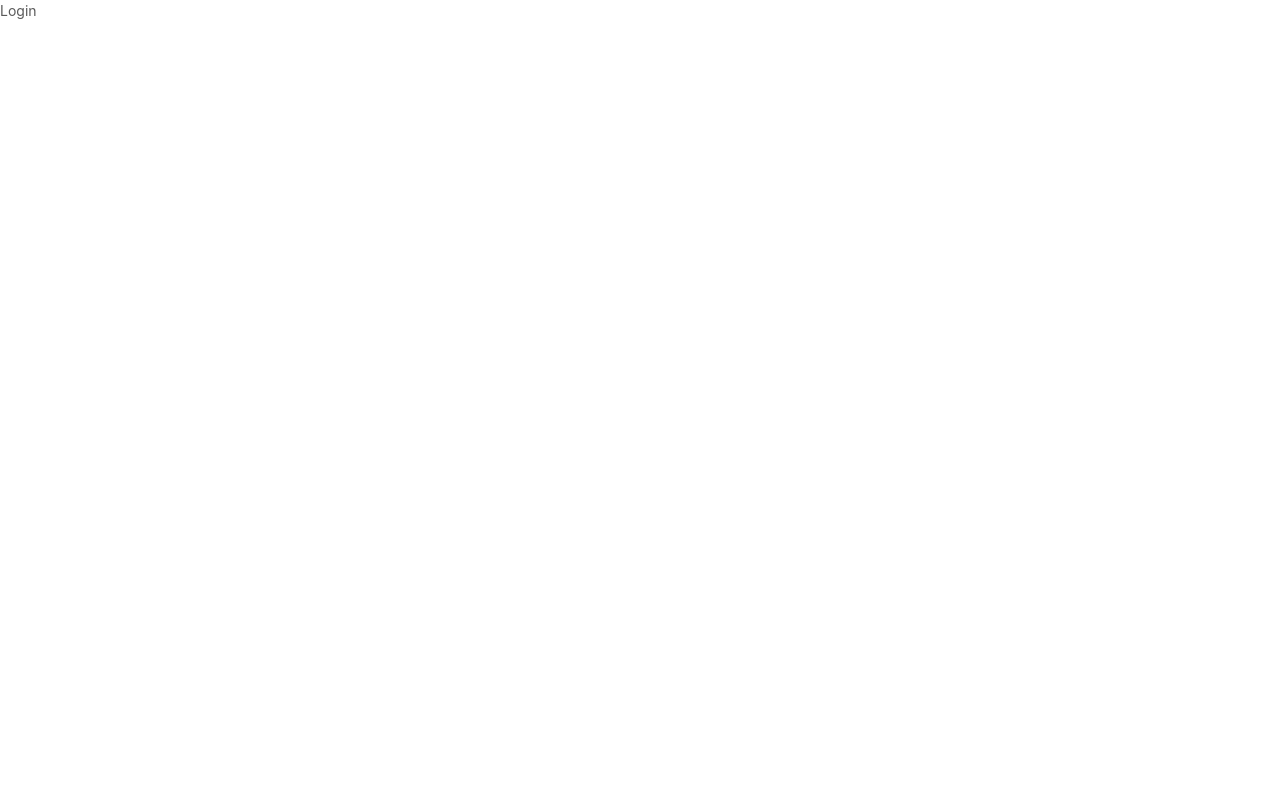
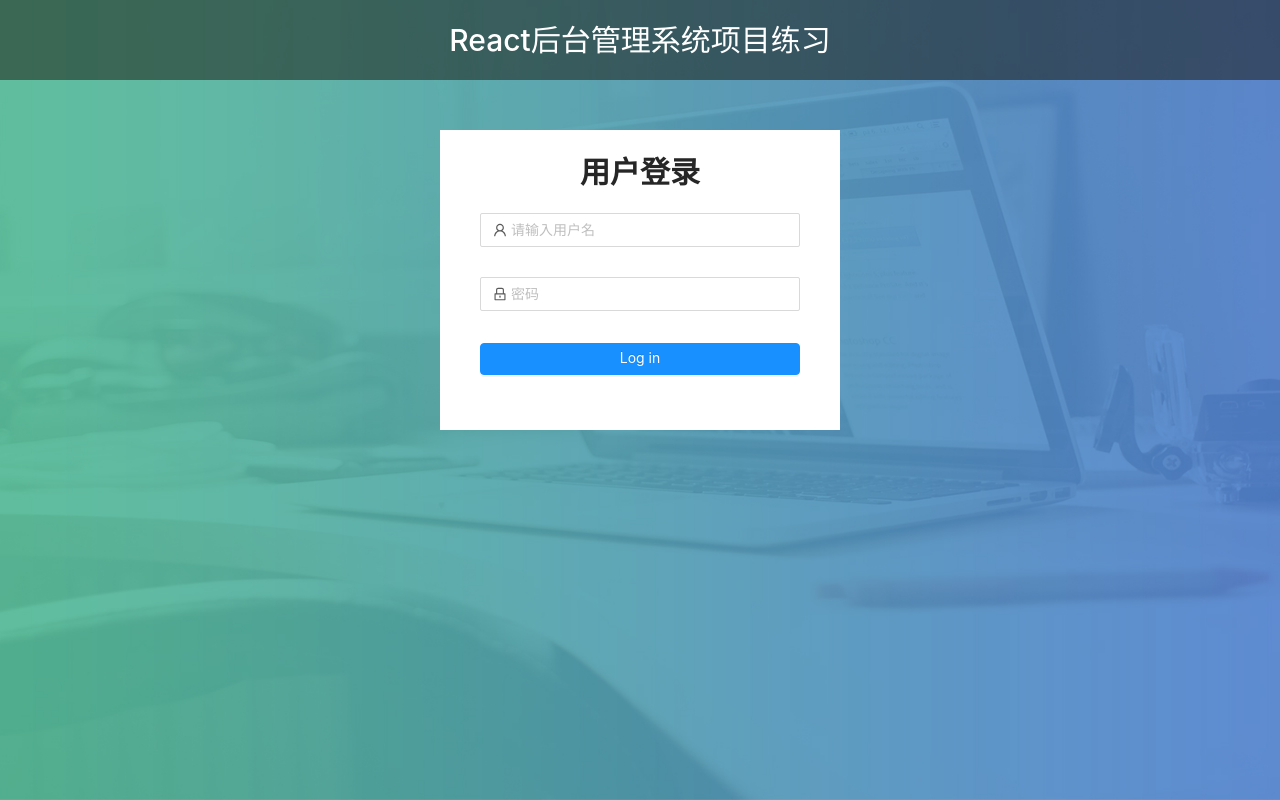
Before and after one commit to chihokyo/react-admin, a React (Create React App) app: page /login in a window 1280 px wide. Built offline with nearby package versions, Linux system fonts and the light colour scheme.

Commit message:
【Step1】登录页面-静态页面

```diff
--- /dev/null
+++ b/public/css/reset.css
@@ -0,0 +1,90 @@
+/*! minireset.css v0.0.6 | MIT License | github.com/jgthms/minireset.css */
+html,
+body,
+p,
+ol,
+ul,
+li,
+dl,
+dt,
+dd,
+blockquote,
+figure,
+fieldset,
+legend,
+textarea,
+pre,
+iframe,
+hr,
+h1,
+h2,
+h3,
+h4,
+h5,
+h6 {
+  margin: 0;
+  padding: 0;
+}
+
+h1,
+h2,
+h3,
+h4,
+h5,
+h6 {
+  font-size: 100%;
+  font-weight: normal;
+}
+
+ul {
+  list-style: none;
+}
+
+button,
+input,
+select,
+textarea {
+  margin: 0;
+}
+
+html {
+  box-sizing: border-box;
+}
+
+*, *::before, *::after {
+  box-sizing: inherit;
+}
+
+img,
+video {
+  height: auto;
+  max-width: 100%;
+}
+
+iframe {
+  border: 0;
+}
+
+table {
+  border-collapse: collapse;
+  border-spacing: 0;
+}
+
+td,
+th {
+  padding: 0;
+}
+
+td:not([align]),
+th:not([align]) {
+  text-align: left;
+}
+html, body {
+  height: 100%;
+  width: 100%;
+}
+
+#root {
+  height: 100%;
+  width: 100%;
+}
--- a/public/index.html
+++ b/public/index.html
@@ -1,20 +1,22 @@
 <!DOCTYPE html>
 <html lang="en">
+
 <head>
   <meta charset="utf-8" />
   <link rel="icon" href="%PUBLIC_URL%/favicon.ico" />
   <meta name="viewport" content="width=device-width, initial-scale=1" />
   <meta name="theme-color" content="#000000" />
-    <meta
-      name="description"
-      content="Web site created using create-react-app"
-    />
+  <meta name="description" content="Web site created using create-react-app" />
   <link rel="apple-touch-icon" href="%PUBLIC_URL%/logo192.png" />
   <link rel="manifest" href="%PUBLIC_URL%/manifest.json" />
+  <!-- 引入resetcss消除浏览器差异 -->
+  <link rel="stylesheet" href="./css/reset.css">
   <title>React Admin</title>
 </head>
+
 <body>
   <noscript>You need to enable JavaScript to run this app.</noscript>
   <div id="root"></div>
 </body>
+
 </html>
--- a/src/pages/login/login.jsx
+++ b/src/pages/login/login.jsx
@@ -1,13 +1,62 @@
 import React, { Component } from 'react'
+import './login.less'
+import {
+  Form,
+  Input,
+  Button
+} from 'antd'
+import { UserOutlined, LockOutlined } from '@ant-design/icons';
 /**
  * 登录路由文件
  */
 
+// 必须写在import之后
+const Item = Form.Item
+
 class Login extends Component {
-    state = {}
-    render() {
-        return (<div>Login</div>)
-    }
+
+  handleSubmit = (e) => {
+    alert('hh')
+  }
+
+  render() {
+    return (
+      <div className="login">
+        <header className="login-header">
+          <h1>React后台管理系统项目练习</h1>
+        </header>
+        <section className="login-content">
+          <h2>用户登录</h2>
+          <div>
+            <Form
+              onSubmit={this.handleSubmit}
+              name="normal_login"
+              className="login-form"
+            >
+              <Item>
+                <Input
+                  prefix={<UserOutlined className="site-form-item-icon" />}
+                  placeholder="请输入用户名"
+                />
+              </Item>
+              <Form.Item>
+                <Input
+                  prefix={<LockOutlined className="site-form-item-icon" />}
+                  type="password"
+                  placeholder="密码"
+                />
+              </Form.Item>
+              <Form.Item>
+                <Button type="primary" htmlType="submit" className="login-form-button">
+                  Log in
+                </Button>
+              </Form.Item>
+            </Form>
+          </div>
+        </section>
+      </div>
+    )
+  }
 }
 
 export default Login
--- /dev/null
+++ b/src/pages/login/login.less
@@ -0,0 +1,34 @@
+.login {
+  width: 100%;
+  height: 100%;
+  background-image: url('./images/bg.jpg');
+  background-size: 100% 100%;
+  .login-header {
+    display: flex;
+    align-items: center;
+    height: 80px;
+    background-color: rgba(21, 20, 13, 0.5);
+    h1 {
+      font-size: 30px;
+      color: white;
+      margin: 50px auto;
+    }
+  }
+  .login-content {
+    width: 400px;
+    height: 300px;
+    background-color: white;
+    margin: 50px auto;
+    padding: 20px 40px;
+    h2 {
+      text-align: center;
+      font-size: 30px;
+      font-weight: bold;
+    }
+    .login-form {
+      .login-form-button {
+        width: 100%;
+      }
+    }
+  }
+}
```
Also changed, not shown: src/pages/login/images/bg.jpg (added). Lines whose indentation alone changed are shown as unchanged.
